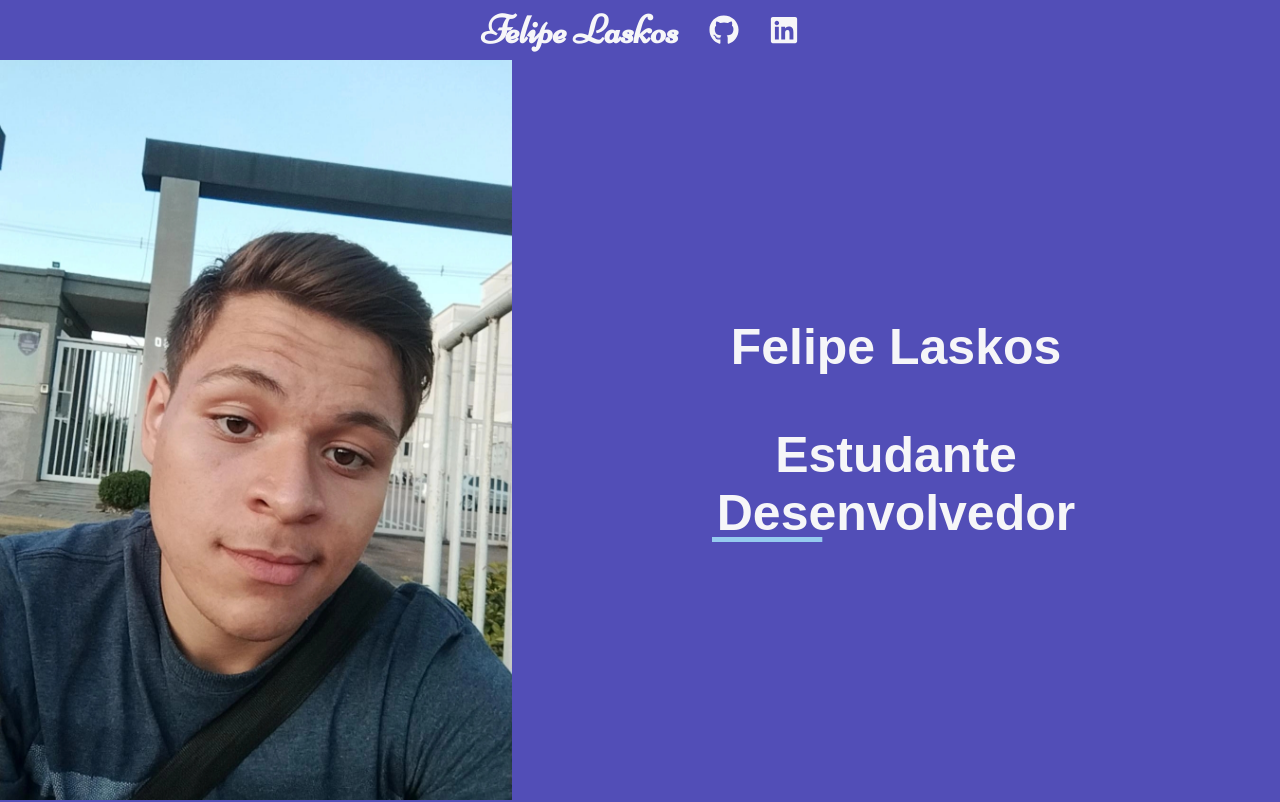
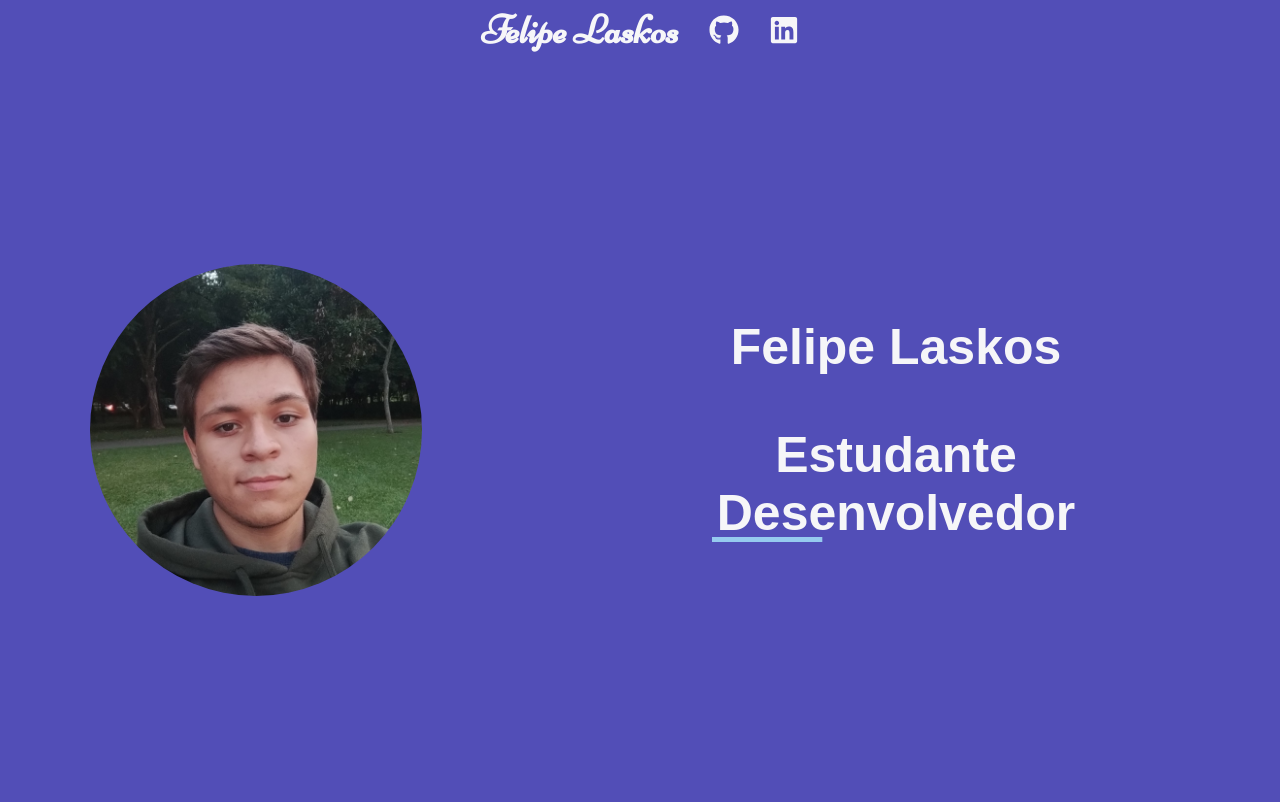
Before and after one commit to Felipe-Laskos/portfolio, a Next.js app: page / in a window 1280 px wide. Shown: the top 802 px of the page. Built offline with nearby package versions, Linux system fonts and the light colour scheme; a web font is replaced by a local one.

Commit message:
Refactor call image

```diff
--- a/components/Call/index.js
+++ b/components/Call/index.js
@@ -3,7 +3,9 @@ import { StyledCall, CallImage, CallText, CallAlign } from "./styles";
 const Call = ({ margin }) => {
     return (
         <StyledCall margin={margin}>
-            <CallImage />
+            <CallImage>
+                <img alt="Felipe Laskos profile picture" src="./img/felipe-laskos.jpg" />
+            </CallImage>
             <CallText>
             <CallAlign>
                 <h2 className='nome'>Felipe Laskos</h2>
--- a/components/Call/styles.js
+++ b/components/Call/styles.js
@@ -33,11 +33,23 @@ export const StyledCall = styled.section`
 
 export const CallImage = styled.div`
     width: 40%;
-    background: url("./img/felipe-laskos.jpg") center / cover no-repeat;
+    height: 100%;
+    display: flex;
+    align-items: center;
+    justify-content: center;
+
+    img {
+        border-radius: 50%;
+        width: 65%;
+    }
 
     @media (max-width: 700px) {
         width: 100%;
-        height: 60vh;
+        height: 50vh;
+
+        img {
+            width: 50%;
+        }
     }
 `;
 
@@ -76,7 +88,7 @@ export const CallText = styled.div`
 
     @media (max-width: 700px) {
         width: 100%;
-        height: 30vh;
+        height: 50vh;
 
         h2 {
             font-size: 40px;
```
Also changed, not shown: public/img/felipe-laskos-antigo.jpeg (deleted), public/img/felipe-laskos.jpg.
